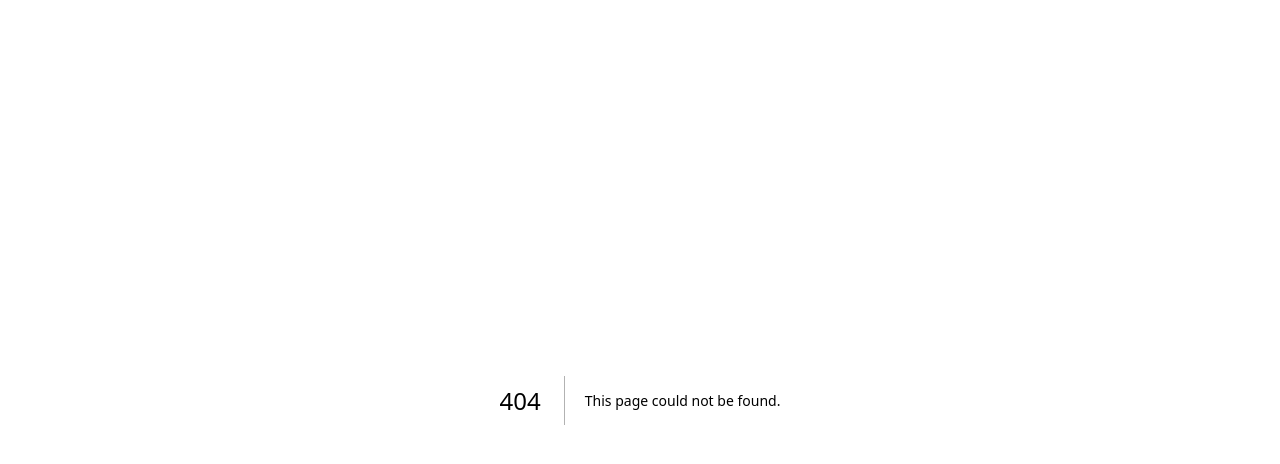
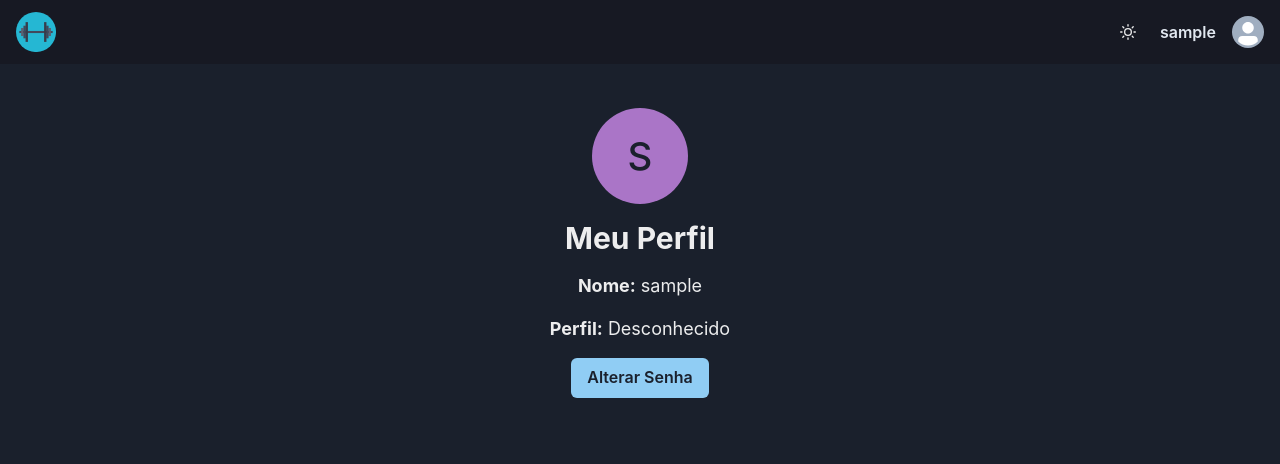
Before and after one commit to Clifton-TS/gym-imc, a Next.js app in the folder frontend/: page /dashboard/profile in a window 1280 px wide. Before the commit this address had no page. Shown: the top 464 px of the page. Built offline with nearby package versions, Linux system fonts and the light colour scheme; sample sign-in values are in the browser's storage.

Commit message:
feat: adiciona página de perfil de usuário e funcionalidade de alteração de senha

```diff
--- /dev/null
+++ b/frontend/src/app/dashboard/profile/page.tsx
@@ -0,0 +1,64 @@
+"use client";
+import { useState } from "react";
+import {
+  Box,
+  Heading,
+  Text,
+  Button,
+  Avatar,
+  VStack,
+  useToast,
+} from "@chakra-ui/react";
+import { AuthContext } from "@/contexts/AuthContext";
+import { useContext } from "react";
+import ChangePasswordModal from "@/components/ChangePasswordModal";
+
+export default function Perfil() {
+  const auth = useContext(AuthContext);
+  const [isPasswordModalOpen, setIsPasswordModalOpen] = useState(false);
+  const toast = useToast();
+
+  const profileNames: { [key: string]: string } = {
+    'admin': 'Administrador',
+    'professor': 'Professor',
+    'aluno': 'Aluno'
+  };
+
+  // Usuário logado
+  const user = auth?.user;
+
+  if (!user) {
+    return (
+      <Box p={5}>
+        <Heading>Erro</Heading>
+        <Text>Usuário não encontrado. Faça login novamente.</Text>
+      </Box>
+    );
+  }
+
+  return (
+    <Box p={5} maxW="600px" mx="auto">
+      <VStack spacing={4} align="center">
+        <Avatar size="xl" name={user.username} />
+        <Heading size="lg">Meu Perfil</Heading>
+        <Text fontSize="lg">
+          <strong>Nome:</strong> {user.username}
+        </Text>
+        <Text fontSize="lg">
+          <strong>Perfil:</strong> {profileNames[user.profile] || 'Desconhecido'}
+        </Text>
+        <Button colorScheme="blue" onClick={() => setIsPasswordModalOpen(true)}>
+          Alterar Senha
+        </Button>
+      </VStack>
+
+      {/* Modal para alterar senha */}
+      <ChangePasswordModal
+        isOpen={isPasswordModalOpen}
+        onClose={() => setIsPasswordModalOpen(false)}
+        id={user.id}
+        requiresCurrentPassword={true} // Nova prop para exigir senha atual
+      />
+    </Box>
+  );
+}
--- a/frontend/src/components/ChangePasswordModal.tsx
+++ b/frontend/src/components/ChangePasswordModal.tsx
@@ -24,18 +24,20 @@ interface ChangePasswordModalProps {
   isOpen: boolean;
   onClose: () => void;
   id: string;
+  requiresCurrentPassword?: boolean; // 🔥 Nova prop para definir se a senha atual deve ser exigida
 }
 
-export default function ChangePasswordModal({ isOpen, onClose, id }: ChangePasswordModalProps) {
+export default function ChangePasswordModal({ isOpen, onClose, id, requiresCurrentPassword = false }: ChangePasswordModalProps) {
+  const [currentPassword, setCurrentPassword] = useState("");
   const [newPassword, setNewPassword] = useState("");
   const [apiErrors, setApiErrors] = useState<string[]>([]);
   const toast = useToast();
 
-  // Configuração da mutação para atualizar a senha
   const mutation = useMutation({
-    mutationFn: () => updatePassword(id, newPassword),
+    mutationFn: () => updatePassword(id, currentPassword, newPassword),
     onSuccess: () => {
       toast({ title: "Senha alterada com sucesso!", status: "success", duration: 3000 });
+      setCurrentPassword("");
       setNewPassword("");
       setApiErrors([]);
       onClose();
@@ -45,7 +47,6 @@ export default function ChangePasswordModal({ isOpen, onClose, id }: ChangePassw
         const { message, errors } = error.response.data;
 
         if (errors && Array.isArray(errors)) {
-          // Extrair erros de validação da API
           setApiErrors(errors.map((err: { message: string }) => err.message));
         } else if (message) {
           toast({ title: message, status: "error", duration: 3000 });
@@ -63,10 +64,10 @@ export default function ChangePasswordModal({ isOpen, onClose, id }: ChangePassw
         <ModalHeader>Alterar Senha</ModalHeader>
         <ModalCloseButton />
         <ModalBody>
-          {/* Exibir erros de validação */}
+          {/* Exibir erros da API */}
           {apiErrors.length > 0 && (
-            <Box bg="red.900" p={3} borderRadius="md" mb={3}>
-              <UnorderedList color="white">
+            <Box bg="red.50" p={3} borderRadius="md" mb={3}>
+              <UnorderedList color="red.500">
                 {apiErrors.map((err, index) => (
                   <ListItem key={index}>{err}</ListItem>
                 ))}
@@ -74,13 +75,17 @@ export default function ChangePasswordModal({ isOpen, onClose, id }: ChangePassw
             </Box>
           )}
 
-          <FormControl isInvalid={apiErrors.length > 0}>
+          {/* Campo de senha atual (somente se for necessário) */}
+          {requiresCurrentPassword && (
+            <FormControl mb={3}>
+              <FormLabel>Senha Atual</FormLabel>
+              <Input type="password" value={currentPassword} onChange={(e) => setCurrentPassword(e.target.value)} />
+            </FormControl>
+          )}
+
+          <FormControl>
             <FormLabel>Nova Senha</FormLabel>
-            <Input
-              type="password"
-              value={newPassword}
-              onChange={(e) => setNewPassword(e.target.value)}
-            />
+            <Input type="password" value={newPassword} onChange={(e) => setNewPassword(e.target.value)} />
           </FormControl>
         </ModalBody>
         <ModalFooter>
--- a/frontend/src/components/NavBar.tsx
+++ b/frontend/src/components/NavBar.tsx
@@ -108,7 +108,7 @@ const NavBar = () => {
               </Flex>
             </MenuButton>
             <MenuList>
-              <MenuItem>Perfil</MenuItem>
+              <MenuItem as={Link} href='/dashboard/profile'>Perfil</MenuItem>
               <MenuDivider />
               <MenuItem onClick={handleLogout}>Sair</MenuItem>
             </MenuList>
--- a/frontend/src/contexts/AuthContext.tsx
+++ b/frontend/src/contexts/AuthContext.tsx
@@ -4,6 +4,7 @@ import { useRouter } from "next/navigation";
 import api from "@/services/api";
 
 type User = {
+  id: string;
   username: string;
   profile: string;
 };
--- a/frontend/src/services/userService.ts
+++ b/frontend/src/services/userService.ts
@@ -39,9 +39,14 @@ export const updateUserStatus = async (id: string, situacao: "ativo" | "inativo"
 };
 
 // Função para atualizar a senha de um usuário
-export const updatePassword = async (id: string, newPassword: string) => {
-  await api.put(`/users/${id}/change-password`, { newPassword });
+export const updatePassword = async (id: string, currentPassword: string, newPassword: string) => {
+  if(currentPassword) {
+    await api.put(`/users/${id}/change-password`, { currentPassword, newPassword });
+  } else {
+    await api.put(`/users/${id}/change-password`, { newPassword });
+  }
 };
+
 
 // Função para deletar usuário
 export const deleteUser = async (id: string) => {
```
Also changed, not shown: 1 other file (tests, documents, lock files or other folders).
